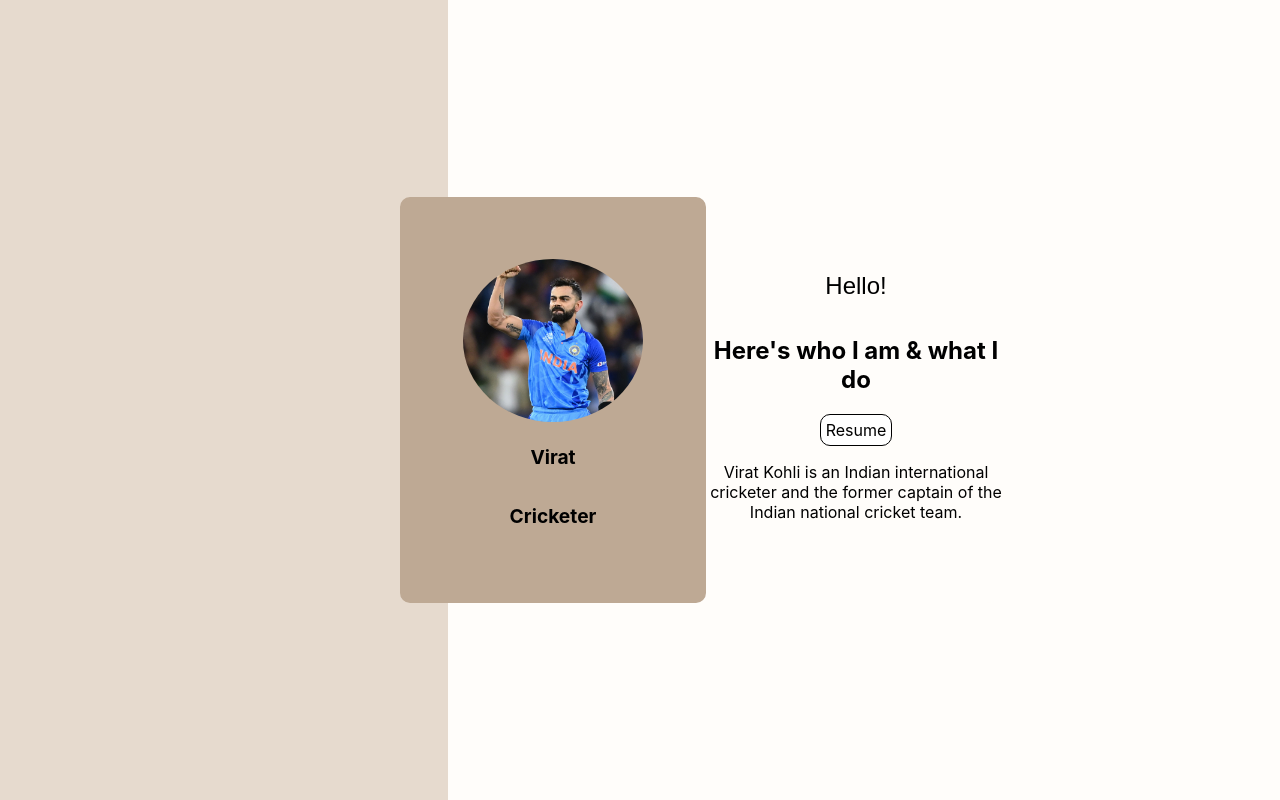
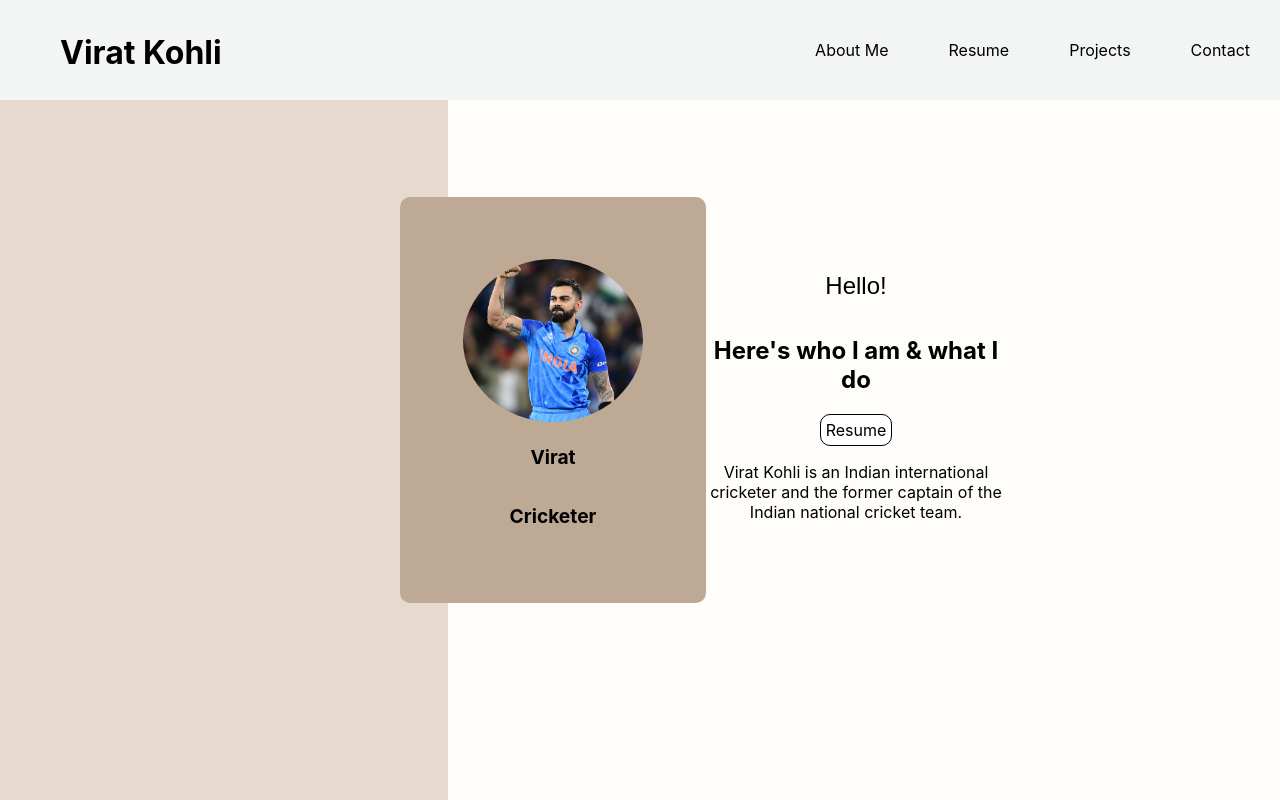
Before and after one commit to Tarun-Acharya/folio_builder, a React (Create React App) app: page / in a window 1280 px wide. Built offline with nearby package versions, Linux system fonts and the light colour scheme.

Commit message:
Add Navbar

```diff
--- a/src/App.css
+++ b/src/App.css
@@ -2,6 +2,10 @@
   background-color: #fffdfa;
 }
 .App {
+  display: flex;
+  flex-direction: column;
+}
+.AppElements {
   text-align: center;
   display: flex;
   flex-direction: row;
--- a/src/App.js
+++ b/src/App.js
@@ -4,13 +4,13 @@
 
 import Backdrop from "./Components/Homepage/Backdrop";
 import HomeCard from "./Components/Homepage/HomeCard";
-import NavBar from "./Components/Homepage/NavBar";
+import NavBar from "./Components/Homepage/NavBar/NavBar";
 function App() {
   //const details=[{pic: picture, name: "Virat", role: "Cricketer"}];
   return (
-    <div>
+    <div className="App">
       <NavBar />
-      <div className="App">
+      <div className="AppElements">
         <Backdrop />
         <HomeCard></HomeCard>
       </div>
--- a/src/Components/Homepage/NavBar.css
+++ /dev/null
@@ -1,7 +0,0 @@
-.navbar {
-  display: flex;
-  position: absolute;
-  width: 100%;
-  height: 20px;
-  background-color: aquamarine;
-}
--- a/src/Components/Homepage/NavBar.js
+++ /dev/null
@@ -1,10 +0,0 @@
-import React, { Component } from "react";
-import "./NavBar.css";
-class NavBar extends Component {
-  state = {};
-  render() {
-    return <div className="navbar"></div>;
-  }
-}
-
-export default NavBar;
--- /dev/null
+++ b/src/Components/Homepage/NavBar/NavBar.css
@@ -0,0 +1,28 @@
+.navbar {
+  display: flex;
+  flex-direction: row;
+  justify-content: space-between;
+  position: absolute;
+  width: 100%;
+  height: 100px;
+  background-color: rgb(242, 245, 244);
+  z-index: 1;
+}
+.Name {
+  justify-content: center;
+  background-color: transparent;
+  margin-top: 12px;
+  margin-left: 60px;
+}
+.Title {
+  background-color: transparent;
+  color: black;
+}
+.Navlist {
+  display: flex;
+  margin-top: auto;
+  margin-bottom: auto;
+  flex-direction: row;
+  justify-content: flex-end;
+  background-color: transparent;
+}
--- /dev/null
+++ b/src/Components/Homepage/NavBar/NavBar.js
@@ -0,0 +1,24 @@
+import React, { Component } from "react";
+import "./NavBar.css";
+import NavItem from "./NavItem";
+class NavBar extends Component {
+  state = {
+    links: ["About Me", "Resume", "Projects", "Contact"],
+  };
+  render() {
+    return (
+      <div className="navbar">
+        <div className="Name">
+          <h1 className="Title">Virat Kohli</h1>
+        </div>
+        <div className="Navlist">
+          {this.state.links.map((link) => (
+            <NavItem name={link} />
+          ))}
+        </div>
+      </div>
+    );
+  }
+}
+
+export default NavBar;
--- /dev/null
+++ b/src/Components/Homepage/NavBar/NavItem.css
@@ -0,0 +1,4 @@
+.text {
+  background-color: transparent;
+  margin: 30px;
+}
--- /dev/null
+++ b/src/Components/Homepage/NavBar/NavItem.js
@@ -0,0 +1,10 @@
+import React, { Component } from "react";
+import "./NavItem.css";
+class NavItem extends Component {
+  state = {};
+  render() {
+    return <p className="text">{this.props.name}</p>;
+  }
+}
+
+export default NavItem;
```
